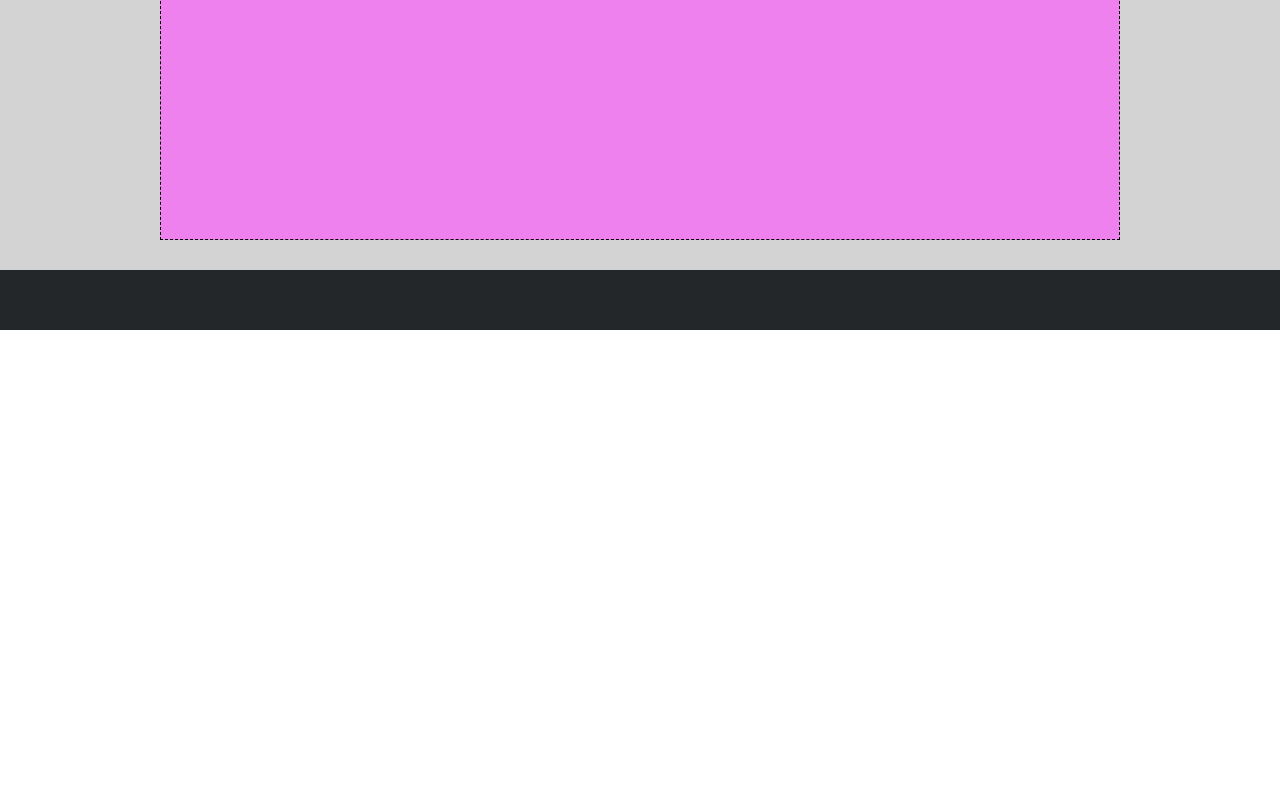
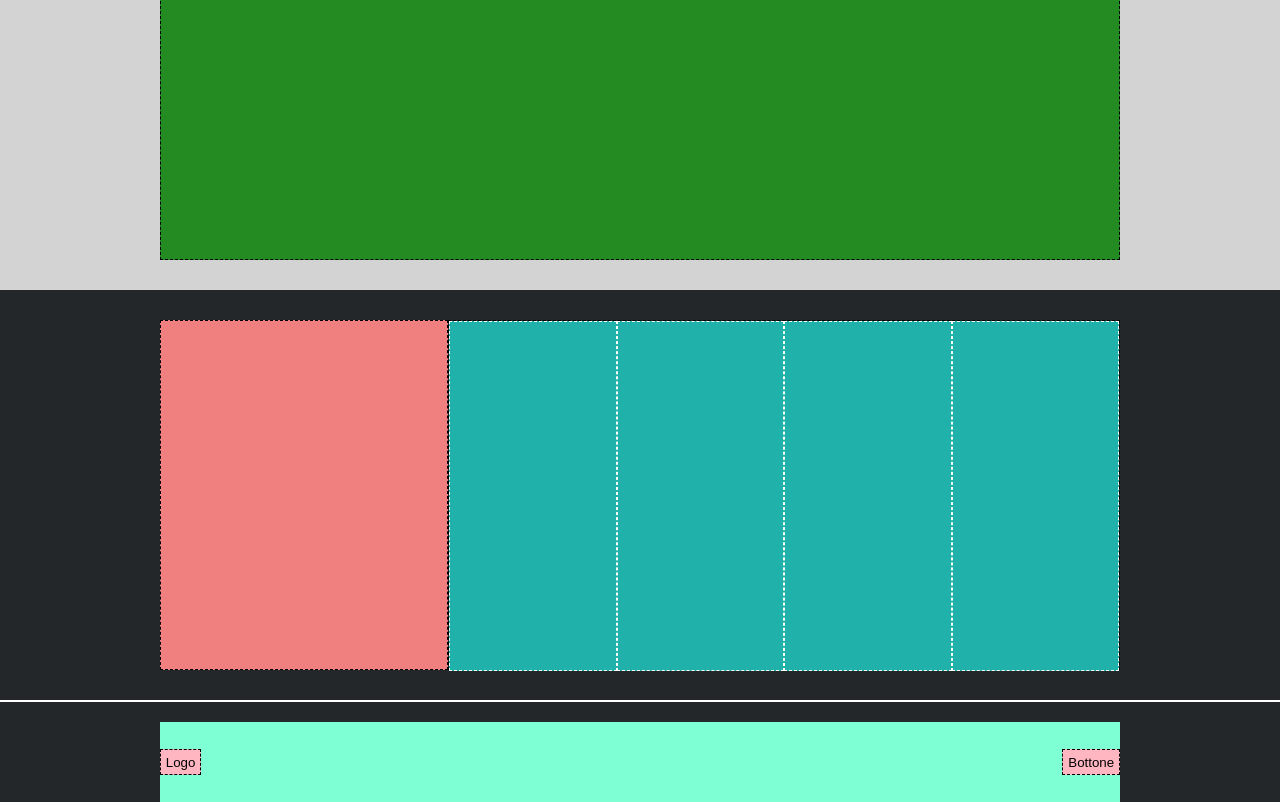
Before and after one commit to italocirillo/htmlcss-struttura-discord, a plain HTML site: page index.html in a window 1280 px wide. Shown: the part 1890-2692 px from the top of the page. Before the commit the page ends 2220 px from the top, so only its background shows below. Drawn offline with Linux system fonts and the light colour scheme.

Commit message:
ESERCIZIO COMPLETO

```diff
--- a/css/style.css
+++ b/css/style.css
@@ -18,7 +18,9 @@
 /* HEADER */
 header{
     background-color: #add8e6;
-    padding:10px 0px 10px;
+    height: 80px;
+    display: flex;
+    align-items: center;
 }
 
 header div.contenitore{
@@ -30,7 +32,7 @@ header div.contenitore{
 
     display: flex;
     justify-content: space-between;
-    line-height: 40px;      /* debug */
+    line-height: 40px;      /*debug*/
     vertical-align: center;
 }
 
@@ -64,8 +66,6 @@ nav ul{
 /*Sezioni*/
 .sezione{
     padding:30px 0px 30px;
-    /* display: flex;
-    align-items: center; */
 }
 
 /*1*/
@@ -103,7 +103,7 @@ nav ul{
 
 /*5*/
 .blocco5-A{
-    background-color: #ee81ee;
+    background-color: #238b21;
     height: 500px;    /* debug */
     border: 1px dashed black;
 }
@@ -112,3 +112,52 @@ nav ul{
 .sezione-nera{
     background-color: #23272a;
 }
+.blocco6-A{
+    width: 30%;
+    background-color: #f08080;
+    height: 350px;    /* debug */
+    border: 1px dashed black;
+}
+.blocco6-B{
+    width: 70%;
+    height: 350px;    /* debug */
+    border: 1px dashed black;
+}
+/*Menù*/
+.blocco6-B ul{
+    height: 350px;
+    list-style-type: none;
+
+    display: flex;
+    background-color: #20b1aa;
+}
+.blocco6-B ul li{
+    flex-direction: column;
+    border: 1px dashed white;
+    flex-grow: 1;
+}
+
+/*FOOTER*/
+footer{
+    margin-top: 2px;
+    background-color: #23272a;
+    height: 100px;  /*debug*/
+
+    display: flex;
+    align-items: flex-end;
+}
+.blocco-footer{
+    background-color: #7effd4;
+    height: 80%;
+
+    display: flex;
+    justify-content: space-between;
+    align-items: center;
+}
+
+/*Bottone*/
+.blocco-footer button{
+    background-color: #ffb6c1;
+    border: 1px dashed black;
+    padding: 0.3rem;
+}
--- a/index.html
+++ b/index.html
@@ -91,7 +91,21 @@
 
         <!-- 6ºblocco -->
         <section class="sezione sezione-nera">
-              <div class="contenitore blocco6-grande"></div>
+
+            <div class="contenitore">
+                <div class="blocco6-A"></div>
+                <div class="blocco6-B">
+                    <!-- 2º menù -->
+                    <ul>
+                        <li></li>
+                        <li></li>
+                        <li></li>
+                        <li></li>
+                    </ul>
+                    <!-- fine 2º menù -->
+                <div>
+            </div>
+
         </section>
         <!-- fine 6ºblocco -->
 
@@ -101,7 +115,16 @@
     <!-- FINE MAIN -->
 
     <!-- FOOTER -->
-    <footer></footer>
+    <footer>
+        <div class="contenitore blocco-footer">
+
+            <!-- BOTTONI -->
+                <button class="bottone">Logo</button>
+                <button class="bottone">Bottone</button>
+
+            <!-- FINE BOTTONI -->
+        </div>
+    </footer>
     <!-- FINE FOOTER -->
 
 
```
